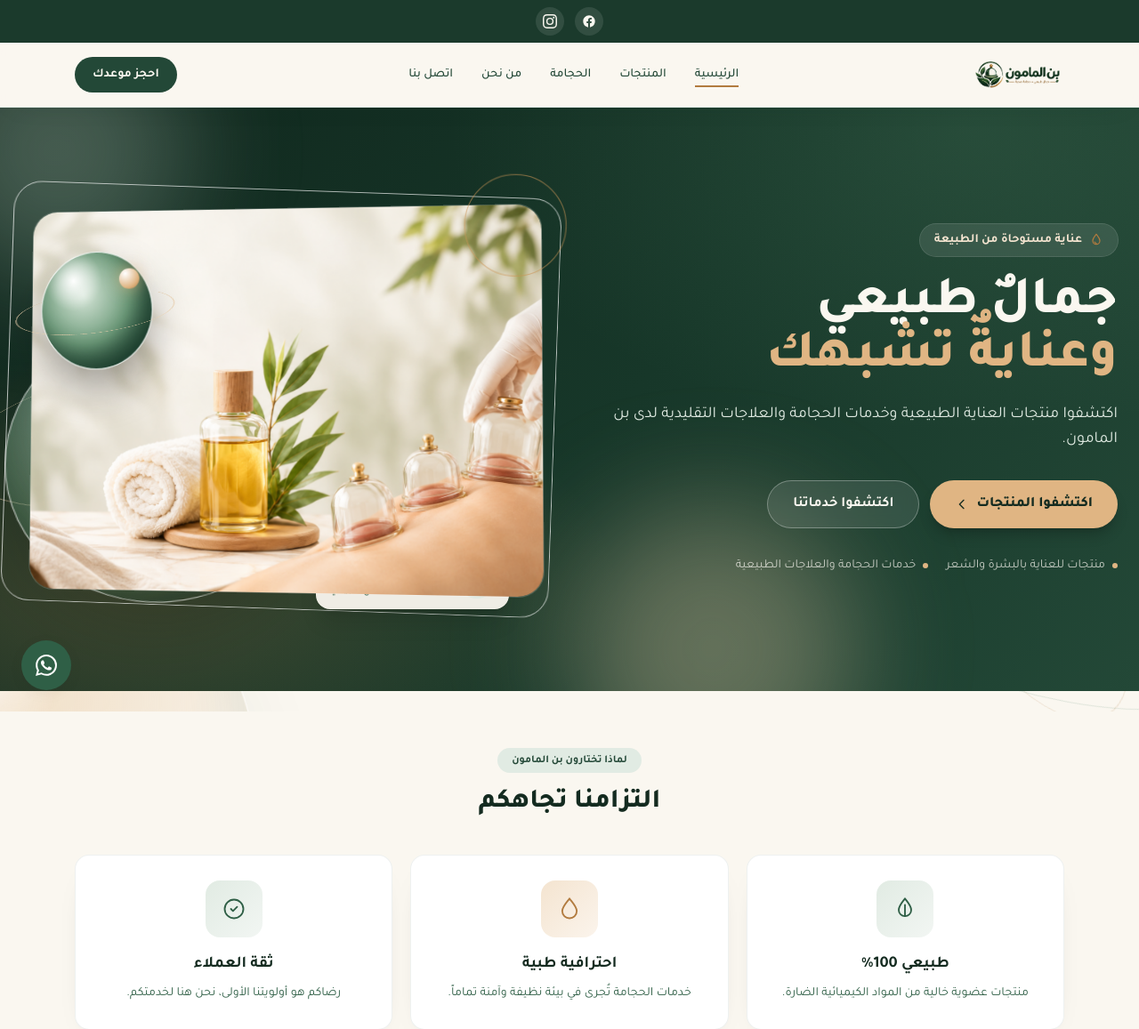
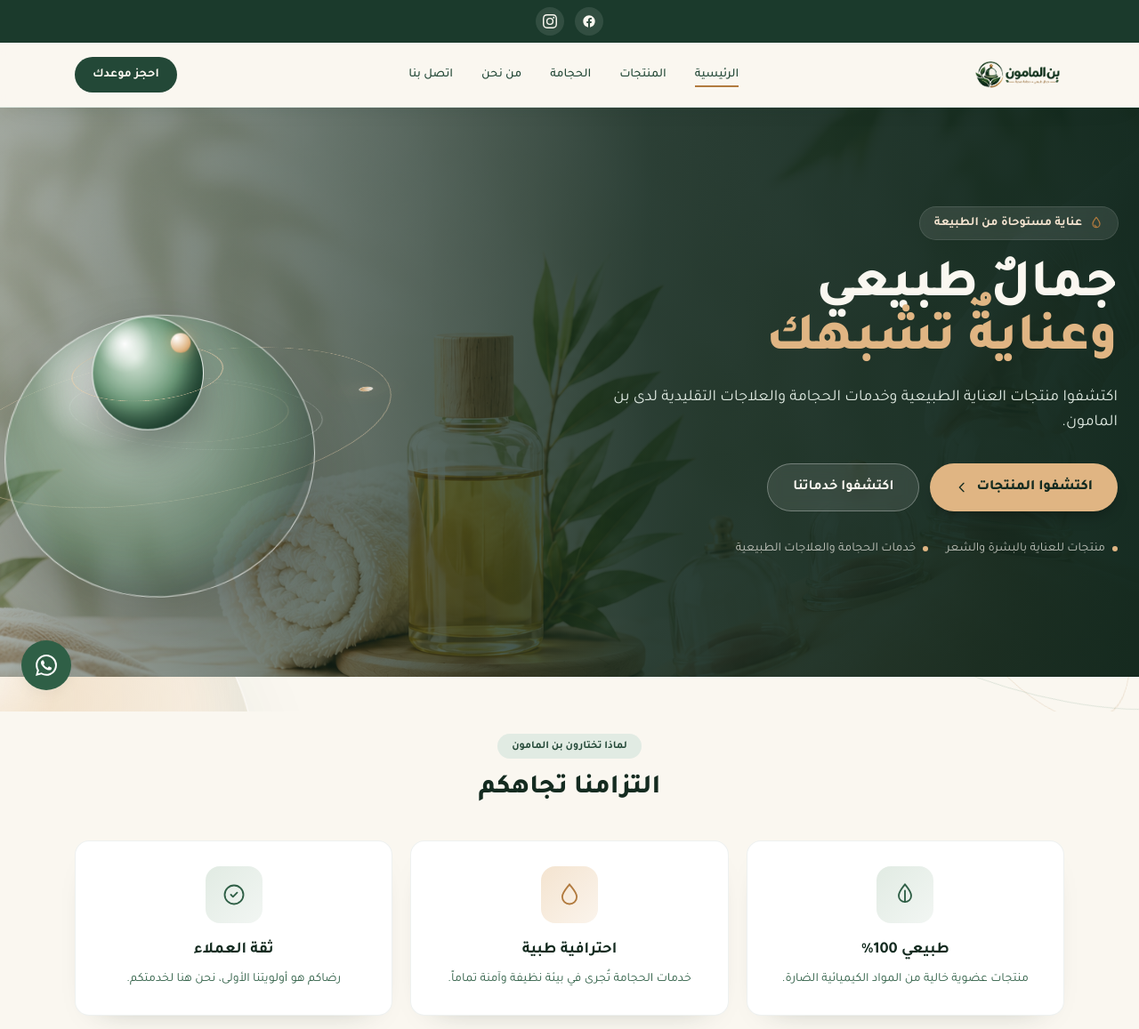
Before and after one commit to Hassan-ibbakh/benmamoun, a Flask app: page / in a window 1280 px wide. Shown: the top 1157 px of the page at 89% size. Run offline with Flask 3, Linux system fonts and the light colour scheme; some libraries are stand-ins or nearby versions.

Commit message:
Use hero image as homepage background
Co-authored-by: Copilot <223556219+Copilot@users.noreply.github.com>

```diff
--- a/templates/base.html
+++ b/templates/base.html
@@ -163,11 +163,12 @@
         header nav ul a[aria-current="page"] { color: #234837; }
 
         .hero-section {
+            min-height: 640px;
             isolation: isolate;
-            background:
-                radial-gradient(ellipse at 12% 82%, rgba(203, 148, 85, .24), transparent 34%),
-                radial-gradient(ellipse at 85% 4%, rgba(94, 146, 112, .2), transparent 38%),
-                linear-gradient(125deg, #10271d 0%, #173729 54%, #234837 100%);
+            background-color: #10271d;
+            background-image: linear-gradient(270deg, rgba(16, 39, 29, .97) 0%, rgba(16, 39, 29, .88) 43%, rgba(16, 39, 29, .36) 100%), var(--hero-image);
+            background-position: center;
+            background-size: cover;
         }
         .hero-scene {
             position: absolute;
@@ -254,14 +255,10 @@
             mask-image: linear-gradient(90deg, transparent, #000 65%);
             opacity: .25;
         }
-        .hero-image-wrap {
-            perspective: 1100px;
-            transform-style: preserve-3d;
-        }
         .hero-product-orb {
             position: absolute;
-            top: 13%;
-            left: 4%;
+            top: 38%;
+            left: 8%;
             z-index: 20;
             width: clamp(5rem, 10vw, 8rem);
             aspect-ratio: 1;
@@ -297,24 +294,6 @@
             0%, 100% { transform: translate3d(0, 0, 36px) rotateY(-12deg); }
             50% { transform: translate3d(8px, -18px, 58px) rotateY(18deg); }
         }
-        .hero-image {
-            box-shadow: 0 32px 70px -35px rgba(20, 43, 32, .62);
-            transform: rotateY(-5deg) rotateX(2deg);
-            transition: transform .6s cubic-bezier(.2,.7,.2,1), box-shadow .6s ease;
-        }
-        .hero-image-wrap:hover .hero-image {
-            box-shadow: 0 40px 80px -34px rgba(20, 43, 32, .7);
-            transform: rotateY(0) rotateX(0) translateY(-5px);
-        }
-        .hero-orbit {
-            animation: orbit-drift 8s ease-in-out infinite;
-            transform: translateZ(30px);
-        }
-        @keyframes orbit-drift {
-            0%, 100% { transform: translate3d(0, 0, 30px) rotate(0); }
-            50% { transform: translate3d(0, -9px, 30px) rotate(3deg); }
-        }
-
         main section h2,
         main section h3 { letter-spacing: -.025em; }
         main > section:first-child:not(.service-hero) {
@@ -396,8 +375,12 @@
             to { opacity: 1; transform: translateY(0) scale(1); }
         }
         @media (max-width: 767px) {
-            .hero-image { transform: none; }
-            .hero-product-orb { top: 4%; left: 3%; width: 5rem; }
+            .hero-section {
+                min-height: 590px;
+                background-image: linear-gradient(0deg, rgba(16, 39, 29, .94) 0%, rgba(16, 39, 29, .84) 57%, rgba(16, 39, 29, .64) 100%), var(--hero-image);
+                background-position: 54% center;
+            }
+            .hero-product-orb { top: 12%; left: 6%; width: 4.5rem; opacity: .8; }
             .hero-section::before { mask-image: linear-gradient(180deg, transparent, #000); }
             .hero-scene__orb { top: 60%; left: -3rem; width: 12rem; opacity: .55; }
             .hero-scene__ring { top: 42%; left: -4rem; width: 18rem; opacity: .72; }
--- a/templates/index.html
+++ b/templates/index.html
@@ -3,16 +3,14 @@
 {% block content %}
 
 <!-- Hero -->
-<section class="hero-section relative overflow-hidden">
+<section class="hero-section relative overflow-hidden"
+         style="--hero-image: url('{{ url_for('static', filename='images/hero.png') }}')">
     <div class="hero-scene" aria-hidden="true">
         <div class="hero-scene__ring"><span class="hero-scene__pearl"></span></div>
         <div class="hero-scene__orb"></div>
     </div>
-    <div class="absolute -top-24 -left-20 w-72 h-72 rounded-full bg-forest-200/30 blur-3xl" aria-hidden="true"></div>
-    <div class="absolute -bottom-28 right-1/4 w-80 h-80 rounded-full bg-clay-200/35 blur-3xl" aria-hidden="true"></div>
-
-    <div class="relative max-w-7xl mx-auto px-6 py-14 md:py-24 lg:py-28 grid md:grid-cols-2 gap-12 lg:gap-16 items-center">
-        <div class="relative z-10 text-center md:text-right">
+    <div class="relative z-10 max-w-7xl mx-auto w-full px-6 py-16 md:py-24 lg:py-28 flex items-center">
+        <div class="relative z-10 w-full max-w-2xl text-center md:text-right">
             <span class="inline-flex items-center gap-2 bg-white/10 text-clay-100 text-xs md:text-sm font-bold px-4 py-2 rounded-full mb-6 ring-1 ring-white/20 shadow-sm backdrop-blur">
                 <svg class="w-4 h-4 text-clay-500" viewBox="0 0 24 24" fill="none" stroke="currentColor" stroke-width="1.8" aria-hidden="true"><path d="M12 2C9 6 6 9 6 13a6 6 0 0012 0c0-4-3-7-6-11z" stroke-linecap="round" stroke-linejoin="round"/><path d="M9 15c.5 1.2 1.5 2 3 2" stroke-linecap="round"/></svg>
                 عناية مستوحاة من الطبيعة
@@ -39,21 +37,7 @@
             </div>
         </div>
 
-        <div class="hero-image-wrap relative max-w-xl mx-auto w-full">
-            <div class="absolute -inset-3 md:-inset-5 rounded-[2rem] border border-white/70 rotate-2" aria-hidden="true"></div>
-            <div class="absolute -top-5 -right-4 md:-top-7 md:-right-6 w-20 h-20 md:w-28 md:h-28 rounded-full border border-clay-400/60 hero-orbit" aria-hidden="true"></div>
-            <img src="{{ url_for('static', filename='images/hero.png') }}"
-                 alt="منتجات بن المامون الطبيعية"
-                 width="720" height="540" fetchpriority="high" decoding="async"
-                 class="hero-image relative z-10 w-full h-72 sm:h-96 md:h-[27rem] object-cover rounded-[1.75rem] ring-1 ring-white/20">
-            <div class="hero-product-orb" aria-hidden="true"><span></span></div>
-            <div class="absolute -bottom-5 right-4 md:right-8 z-20 flex items-center gap-3 rounded-2xl bg-cream/95 px-4 py-3 shadow-xl ring-1 ring-forest-900/5 backdrop-blur">
-                <span class="flex w-10 h-10 items-center justify-center rounded-full bg-forest-100 text-forest-700">
-                    <svg class="w-5 h-5" viewBox="0 0 24 24" fill="none" stroke="currentColor" stroke-width="1.7" aria-hidden="true"><path d="M12 3v18M5 8c0-2 2-3 7-3s7 1 7 3-2 3-7 3-7 1-7 3 2 3 7 3 7-1 7-3" stroke-linecap="round"/></svg>
-                </span>
-                <span class="text-sm font-bold text-forest-800">بن المامون<br><span class="text-xs font-medium text-forest-600">جمال وعافية بطابع طبيعي</span></span>
-            </div>
-        </div>
+        <div class="hero-product-orb" aria-hidden="true"><span></span></div>
     </div>
 </section>
 
```
